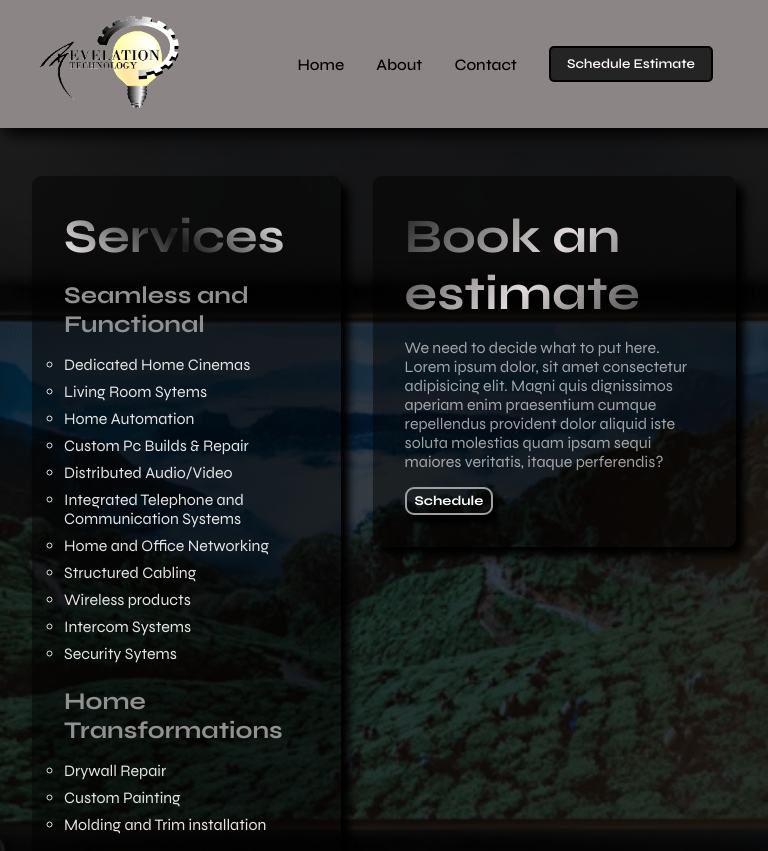
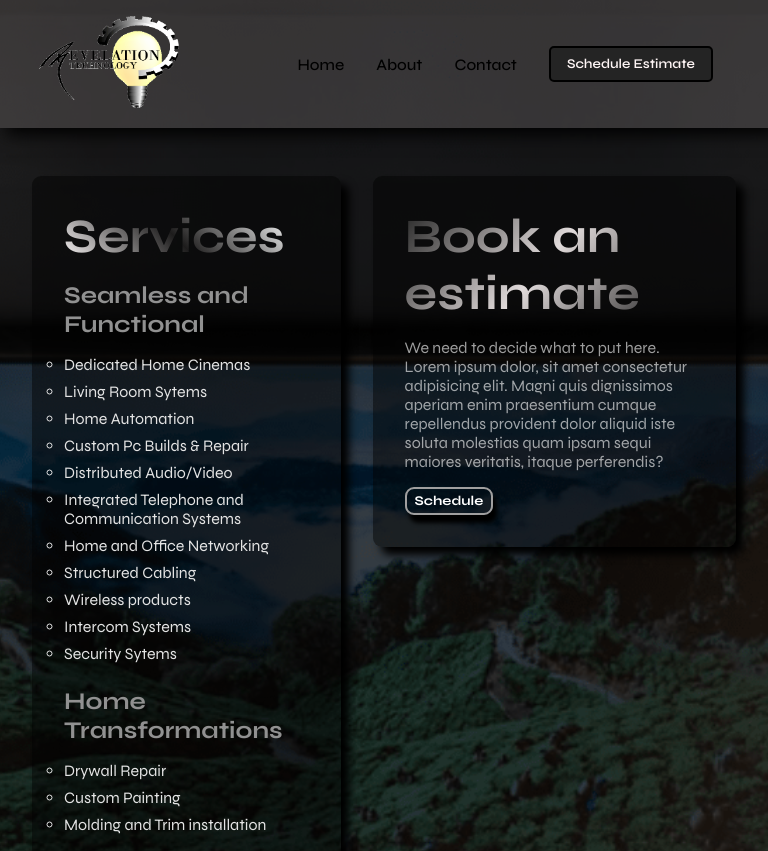
Before and after one commit to Z3HNN/Client-Site, a React (Create React App) app: page / in a window 768 px wide. Shown: the top 851 px of the page. Built offline with nearby package versions, Linux system fonts and the light colour scheme.

Commit message:
Responsive Changes

```diff
--- a/src/App.css
+++ b/src/App.css
@@ -699,15 +699,15 @@ flex-direction: column;
 
 @media(min-width:571px) and (max-width:820px){
   body{
-    background-position-y:12% ;
+    background-position-y:1% ;
     background-position-x:50% ;
-    background-size:2100px;
+    background-size:2300px;
   }
 
   nav{
     margin: 0 auto;
     padding: 16px;
-    background-color: rgb(139, 133, 133);
+    background-color:rgba(139, 133, 133, 0.295);
     box-shadow: 6px 6px 16px black;
   }
 
--- a/src/components/Footer.jsx
+++ b/src/components/Footer.jsx
@@ -18,8 +18,8 @@ const Footer = () => {
                     <div className="footer__container">
                         <img src={logo} alt="" className="logo footer__logo" />
                   <ul className='footer__list'>
-                    <li><a href="#Email" className='footer__links'>Services</a></li>
-                    <li><a href="#company__email" className='footer__links' onClick={openContact}>Contact</a></li>
+                    <li><a href="#forms" className='footer__links'>Services</a></li>
+                    <li><a href="#company__info" className='footer__links' onClick={openContact}>Contact</a></li>
                     <li><a href="#" className='footer__links' onClick={descvisible}>About</a></li>
                 </ul>
                 </div>
--- a/src/components/Nav.jsx
+++ b/src/components/Nav.jsx
@@ -36,8 +36,8 @@ const openContact = () => {
           <ul>
             <li><a href="/" className="menu__link">Home</a></li>
             <li><a href="#" className="menu__link" onClick={descvisible}>About</a></li>
-            <li><a href="#Email" className="menu__link" onClick={openSchedule}>Services</a></li>
-            <li><a href="#company__email" className="menu__link" onClick={openContact}>Contact</a></li>
+            <li><a href="#forms" className="menu__link" onClick={openSchedule}>Services</a></li>
+            <li><a href="#company__info" className="menu__link" onClick={openContact}>Contact</a></li>
             <li className="nav__link">
               <a href="#name" className="nav__link--link-main">
                 <button id="estimate__btn" onClick={openSchedule}>
--- a/src/components/main.jsx
+++ b/src/components/main.jsx
@@ -112,15 +112,15 @@ const Main = () => {
                 Schedule
               </button>
             </div>
-            <div className="company__description--conatiner-right-lower-contact">
+            <div id="company__info" className="company__description--conatiner-right-lower-contact">
               <a href="#" className="close-btn--link" onClick={closeContact}>
                 <h1 className="close-btn">X</h1>
               </a>
               <h1 className="company__description--header-left-lower">Contact us</h1>
-              <p id="company__email" className="contact__p">contact@revtekinc.com</p>
+              <p className="contact__p">contact@revtekinc.com</p>
               <p className="contact__p">1.866.485.0473</p>
             </div>
-            <div className="company__description--conatiner-right-lower">
+            <div id="forms" className="company__description--conatiner-right-lower">
               <a href="#" className="close-btn--link" onClick={closeSchedule}>
                 <h1 className="close-btn">X</h1>
               </a>
@@ -129,7 +129,7 @@ const Main = () => {
                 <h2 className="input__header">Name</h2>
                 <h4 className="input__sub-header">First and Last</h4>
                 <input id="name" className="service__input" type="text" />
-                <h2 id="Email" className="input__header">Email</h2>
+                <h2 className="input__header">Email</h2>
                 <input className="service__input" type="email" />
                 <h2 className="input__header">What needs to be done?</h2>
                 <h4 className="input__sub-header">
```
